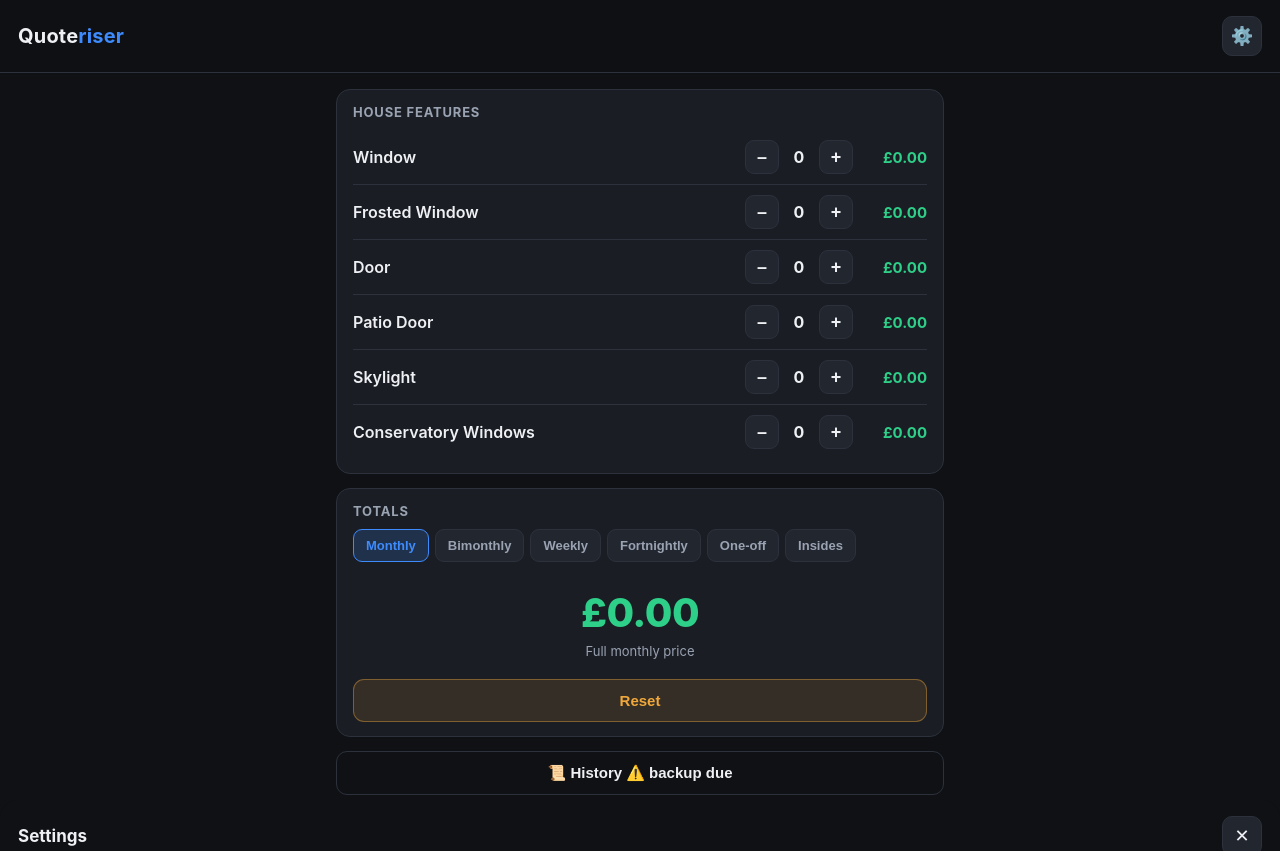
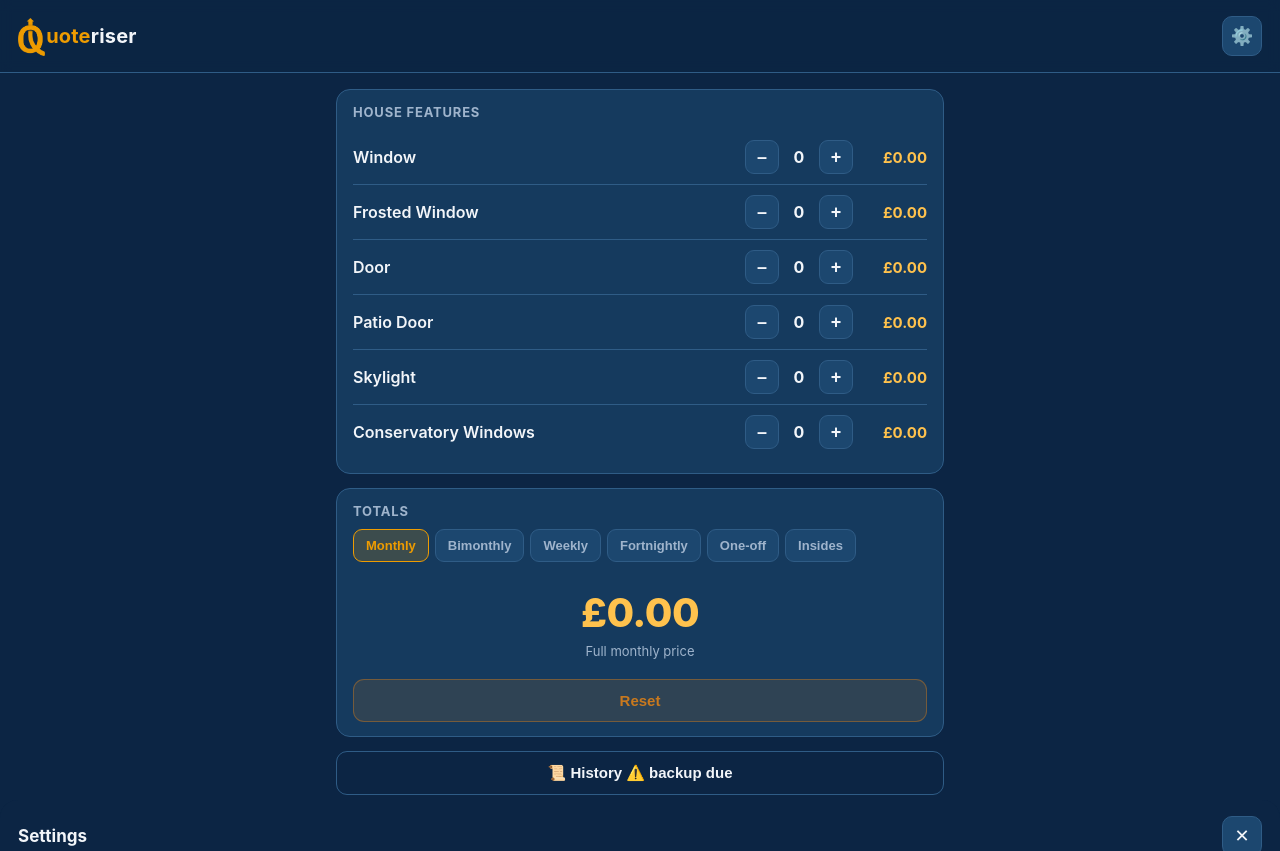
Before and after one commit to simonparkin/quoteriser, a plain HTML site: page index.html in a window 1280 px wide. Drawn offline with Linux system fonts and the light colour scheme.

Commit message:
Add files via upload

```diff
--- a/index.html
+++ b/index.html
@@ -4,17 +4,21 @@
 <meta charset="UTF-8">
 <meta name="viewport" content="width=device-width, initial-scale=1.0, maximum-scale=1.0, user-scalable=no">
 <title>Quoteriser</title>
+<link rel="icon" href="favicon-32.png" sizes="32x32">
+<link rel="apple-touch-icon" href="icon-180.png">
+<link rel="manifest" href="manifest.json">
+<meta name="theme-color" content="#0c2544">
 <style>
   :root{
-    --bg:#0f1115;
-    --panel:#1a1d24;
-    --panel2:#22262f;
-    --border:#2c313c;
-    --text:#eef0f3;
-    --muted:#9aa3b2;
-    --accent:#3d8bfd;
-    --accent2:#2ecf88;
-    --warn:#f0a83c;
+    --bg:#0c2544;
+    --panel:#153a5e;
+    --panel2:#1c476f;
+    --border:#2f5c86;
+    --text:#f2f5f9;
+    --muted:#9fb4cc;
+    --accent:#ee9c01;
+    --accent2:#ffc24d;
+    --warn:#c9791e;
     --danger:#e0525f;
     --radius:14px;
   }
@@ -22,10 +26,13 @@
   html,body{margin:0;padding:0;background:var(--bg);color:var(--text);
     font-family:-apple-system,BlinkMacSystemFont,"Segoe UI",Roboto,Helvetica,Arial,sans-serif;}
   body{padding-bottom:40px;}
-  header{position:sticky;top:0;z-index:10;background:rgba(15,17,21,.92);backdrop-filter:blur(6px);
+  header{position:sticky;top:0;z-index:10;background:rgba(12,37,68,.92);backdrop-filter:blur(6px);
     display:flex;align-items:center;justify-content:space-between;padding:16px 18px;border-bottom:1px solid var(--border);}
-  header h1{font-size:20px;margin:0;font-weight:700;letter-spacing:.2px;}
-  header h1 span{color:var(--accent);}
+  .brand{display:flex;align-items:center;gap:10px;}
+  header h1{font-size:20px;margin:0;font-weight:700;letter-spacing:.2px;display:flex;align-items:center;}
+  .logo-q-inline{height:38px;width:auto;margin-right:1px;position:relative;top:1px;}
+  header h1 .t-accent{color:var(--accent);}
+  header h1 .t-white{color:var(--text);}
   .icon-btn{background:var(--panel2);border:1px solid var(--border);color:var(--text);
     width:40px;height:40px;border-radius:10px;font-size:18px;display:flex;align-items:center;justify-content:center;cursor:pointer;}
   .icon-btn:active{transform:scale(.95);}
@@ -51,15 +58,15 @@
   .tabs{display:flex;flex-wrap:wrap;gap:6px;padding-bottom:4px;}
   .tab-btn{flex:0 0 auto;padding:8px 12px;border-radius:9px;border:1px solid var(--border);background:var(--panel2);
     color:var(--muted);font-size:13px;font-weight:700;cursor:pointer;white-space:nowrap;}
-  .tab-btn.active{background:rgba(61,139,253,.18);border-color:var(--accent);color:var(--accent);}
+  .tab-btn.active{background:rgba(238,156,1,.18);border-color:var(--accent);color:var(--accent);}
   .total-display{text-align:center;padding:22px 10px 8px;}
   .total-display .big-value{font-size:40px;font-weight:800;color:var(--accent2);letter-spacing:-.5px;}
   .total-display .big-meta{font-size:13px;color:var(--muted);margin-top:6px;}
   .actions{display:flex;gap:10px;margin-top:6px;}
   .btn{flex:1;padding:12px;border-radius:11px;border:1px solid var(--border);background:var(--panel2);
     color:var(--text);font-size:15px;font-weight:700;cursor:pointer;text-align:center;}
-  .btn.warn{background:rgba(240,168,60,.12);border-color:rgba(240,168,60,.4);color:var(--warn);}
-  .btn.primary{background:rgba(61,139,253,.15);border-color:rgba(61,139,253,.5);color:var(--accent);}
+  .btn.warn{background:rgba(201,121,30,.15);border-color:rgba(201,121,30,.45);color:var(--warn);}
+  .btn.primary{background:rgba(238,156,1,.15);border-color:rgba(238,156,1,.5);color:var(--accent);}
   .btn.danger{background:rgba(224,82,95,.12);border-color:rgba(224,82,95,.4);color:var(--danger);}
   .btn.ghost{background:transparent;}
   .btn:active{transform:scale(.98);}
@@ -112,7 +119,9 @@
 <body>
 
 <header>
-  <h1>Quote<span>riser</span></h1>
+  <div class="brand">
+    <h1><img src="logo-q.png" alt="Q" class="logo-q-inline"><span class="t-accent">uote</span><span class="t-white">riser</span></h1>
+  </div>
   <button class="icon-btn" id="settingsBtn" aria-label="Settings">⚙️</button>
 </header>
 
```
Also changed, not shown: favicon-32.png (added), icon-180.png (added), icon-192.png (added), icon-512.png (added), logo-q.png (added), manifest.json (added).
